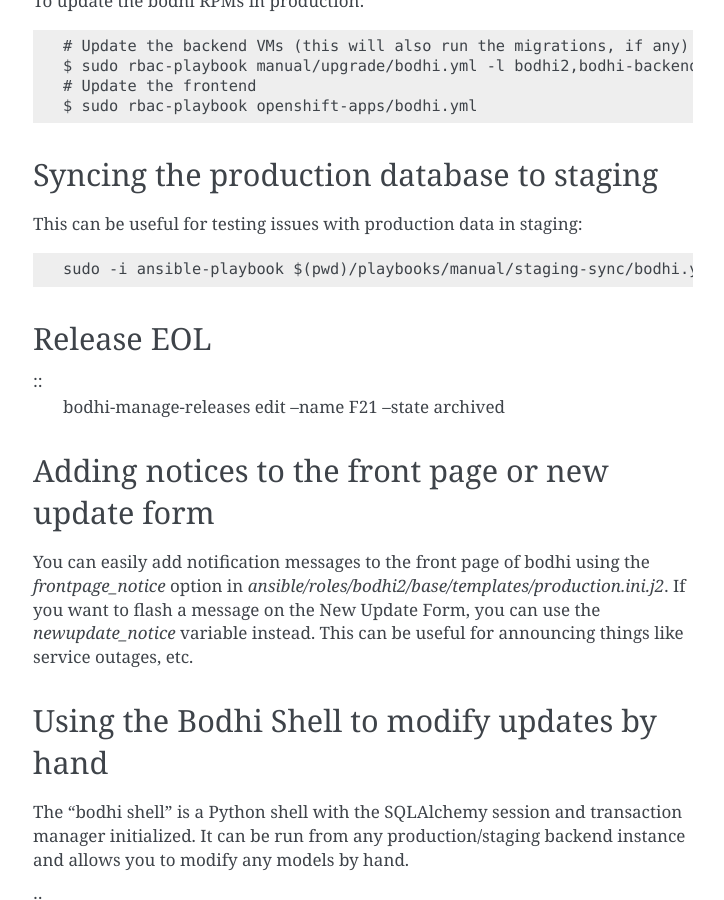
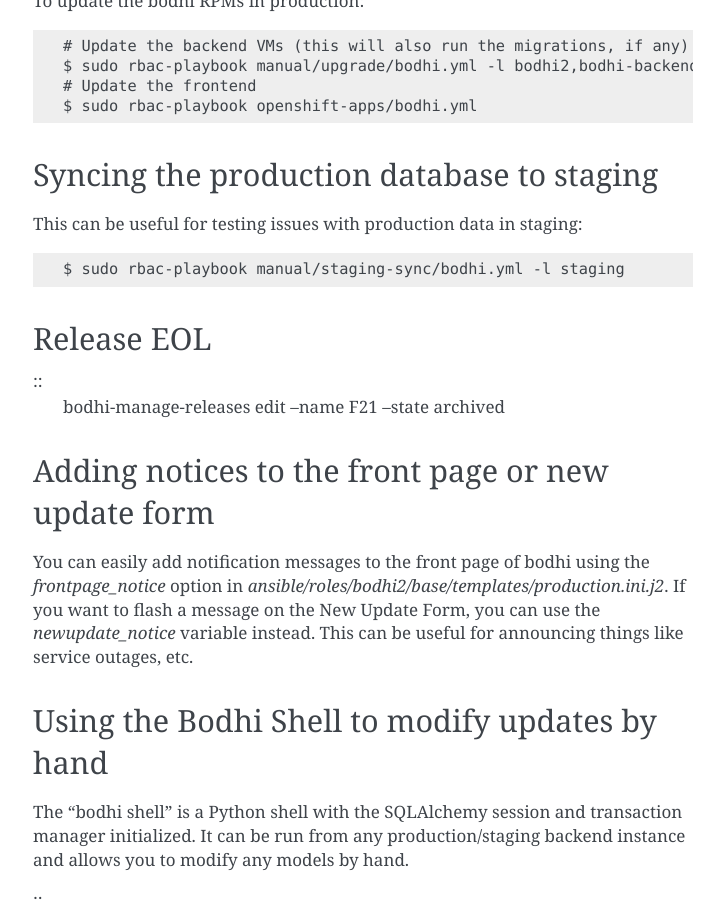
Before and after one commit to FrostyX/infra-docs, a Sphinx documentation site: the page built from docs/sysadmin-guide/sops/bodhi.rst, in a window 1280 px wide and 900 px high, scrolled down 3558 px. Shown: the whole window, without its empty margins (387-1111 px from the left). Built offline with Sphinx 7.4.7, drawn with Linux system fonts in a browser that asks for light colours.

Commit message:
Use rbac-playbook to sync the prod DB to staging.
Signed-off-by: Randy Barlow <randy@electronsweatshop.com>

```diff
--- a/docs/sysadmin-guide/sops/bodhi.rst
+++ b/docs/sysadmin-guide/sops/bodhi.rst
@@ -178,7 +178,7 @@
 
 This can be useful for testing issues with production data in staging::
 
-        sudo -i ansible-playbook $(pwd)/playbooks/manual/staging-sync/bodhi.yml -l staging
+    $ sudo rbac-playbook manual/staging-sync/bodhi.yml -l staging
 
 
 Release EOL
```
